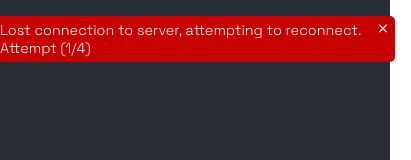
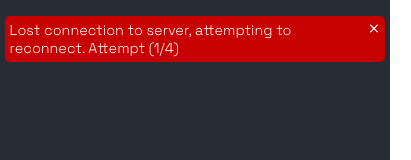
Before and after one commit to aliebald/common-steam-games, a React (Create React App) app: page /join in a window 390 px wide. Both pictures are taken after typing "Sample", "Sample" into the empty fields and a click on the input "Join Session". Shown: the top 160 px of the page, 411 px wide, since content can reach past the window. Built offline with nearby package versions, Linux system fonts and the light colour scheme; no server answers.

Commit message:
Error toast: better responsive behavior

```diff
--- a/src/styles/error.css
+++ b/src/styles/error.css
@@ -5,10 +5,14 @@
 	justify-content: center;
 }
 
+.error-popup-list>div {
+	width: var(--content-width);
+	padding: .3rem;
+}
+
 .error-popup {
-	margin: 1rem;
 	padding: .3rem .3rem;
-	width: var(--content-width);
+	margin: .7rem 0;
 	background-color: rgb(199, 0, 0);
 	border-radius: 5px;
 	display: flex;
```
